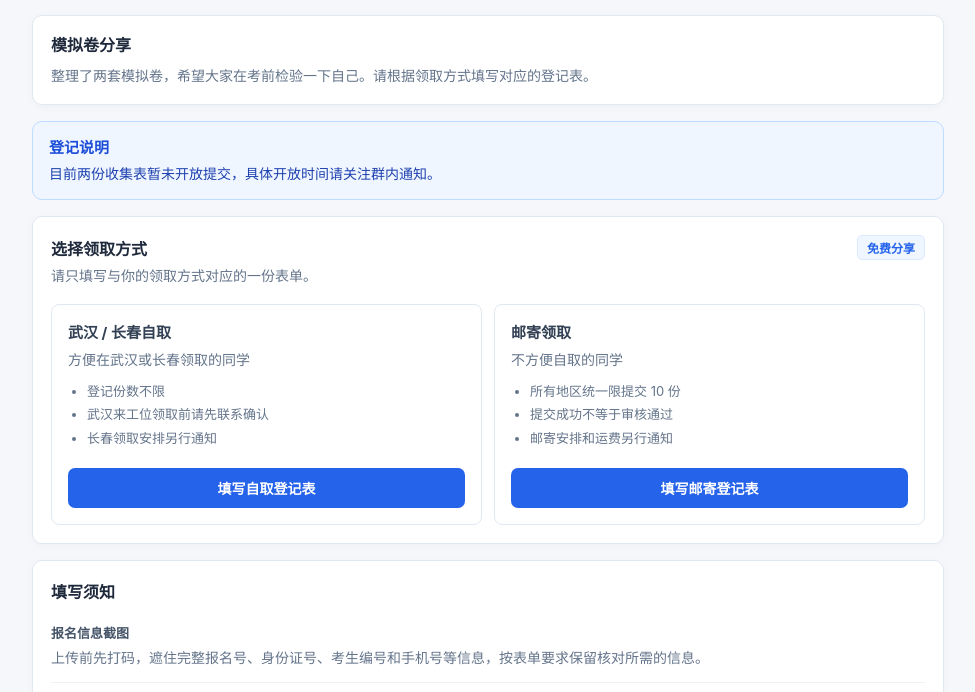
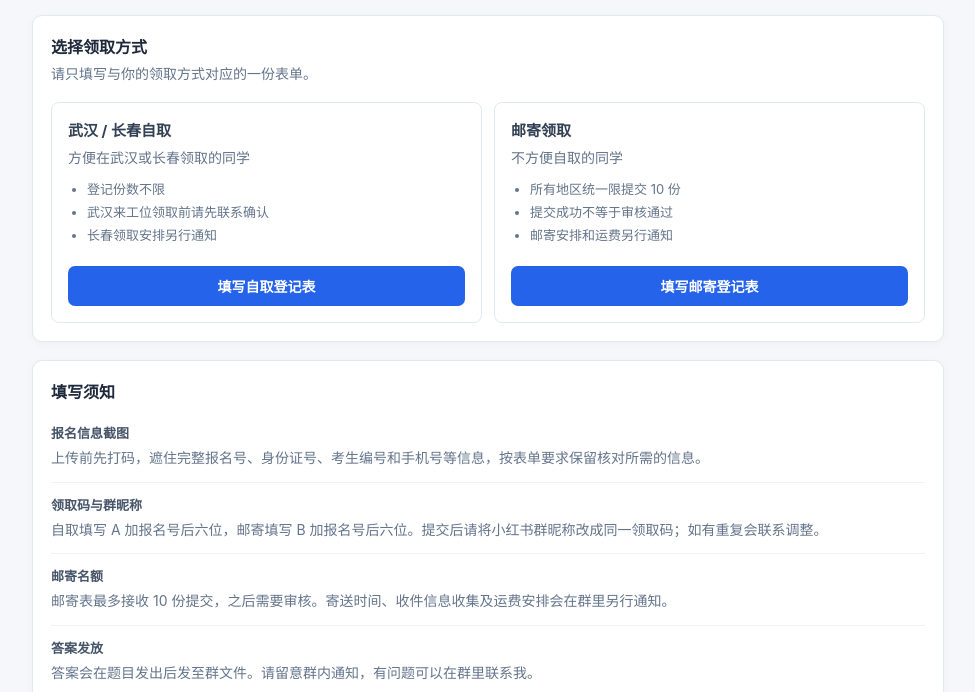
Before and after one commit to Natsu-1-op/tutoring-booking, a plain HTML site: page papers/index.html in a window 1280 px wide. Shown: the part 78-770 px from the top of the page, without its empty margins (152-1127 px from the left). Drawn offline with Linux system fonts and the light colour scheme.

Commit message:
Remove introductory panels from registration page

```diff
--- a/papers/index.html
+++ b/papers/index.html
@@ -8,15 +8,11 @@
   <link rel="stylesheet" href="../style.css">
   <link rel="stylesheet" href="../student.css">
   <style>
-    .paper-intro { margin: 18px 0 16px; padding: 16px 18px; }
-    .paper-intro h2, .paper-panel h2 { margin: 0 0 8px; padding: 0; border: 0; color: #1e293b; font-size: 16px; }
-    .paper-intro p, .paper-panel p { margin: 0; color: #64748b; font-size: 14px; line-height: 1.7; }
-    .paper-notice { margin-bottom: 16px; }
-    .paper-notice h4 { margin-bottom: 3px; }
-    .paper-panel { margin-bottom: 16px; }
+    .paper-panel h2 { margin: 0 0 8px; padding: 0; border: 0; color: #1e293b; font-size: 16px; }
+    .paper-panel p { margin: 0; color: #64748b; font-size: 14px; line-height: 1.7; }
+    .paper-panel { margin: 18px 0 16px; }
     .paper-heading { display: flex; align-items: center; justify-content: space-between; gap: 10px; margin-bottom: 4px; }
     .paper-heading h2 { margin: 0; }
-    .paper-badge { flex-shrink: 0; padding: 3px 9px; background: #eff6ff; color: #2563eb; border: 1px solid #dbeafe; border-radius: 5px; font-size: 12px; font-weight: 600; }
     .paper-choices { display: grid; grid-template-columns: repeat(2, minmax(0, 1fr)); gap: 12px; margin-top: 16px; }
     .paper-choice { display: flex; flex-direction: column; min-width: 0; padding: 16px; border: 1px solid #e2e8f0; border-radius: 8px; background: #fff; }
     .paper-choice h3 { margin: 0 0 6px; color: #334155; font-size: 15px; }
@@ -29,22 +25,14 @@
     .paper-tips li:last-child { padding-bottom: 0; border-bottom: 0; }
     .paper-tips strong { display: block; margin-bottom: 4px; color: #475569; font-size: 13px; }
     .paper-footer { margin: 20px 0 0; text-align: center; color: #94a3b8; font-size: 12px; }
-    @media (max-width:640px) { .paper-intro { margin-top: 14px; padding: 14px; } .paper-choices { grid-template-columns: 1fr; gap: 10px; } .paper-choice { padding: 14px; } }
+    @media (max-width:640px) { .paper-choices { grid-template-columns: 1fr; gap: 10px; } .paper-choice { padding: 14px; } }
   </style>
 </head>
 <body class="student-page">
   <main class="container student-shell">
     <h1 class="student-title">华科 839 模拟卷领取登记</h1>
-    <section class="student-panel paper-intro">
-      <h2>模拟卷分享</h2>
-      <p>整理了两套模拟卷，希望大家在考前检验一下自己。请根据领取方式填写对应的登记表。</p>
-    </section>
-    <div class="notice-board paper-notice">
-      <h4>登记说明</h4>
-      <div>目前两份收集表暂未开放提交，具体开放时间请关注群内通知。</div>
-    </div>
     <section class="student-panel paper-panel" aria-labelledby="methods-title">
-      <div class="paper-heading"><h2 id="methods-title">选择领取方式</h2><span class="paper-badge">免费分享</span></div>
+      <div class="paper-heading"><h2 id="methods-title">选择领取方式</h2></div>
       <p>请只填写与你的领取方式对应的一份表单。</p>
       <div class="paper-choices">
         <article class="paper-choice">
```
